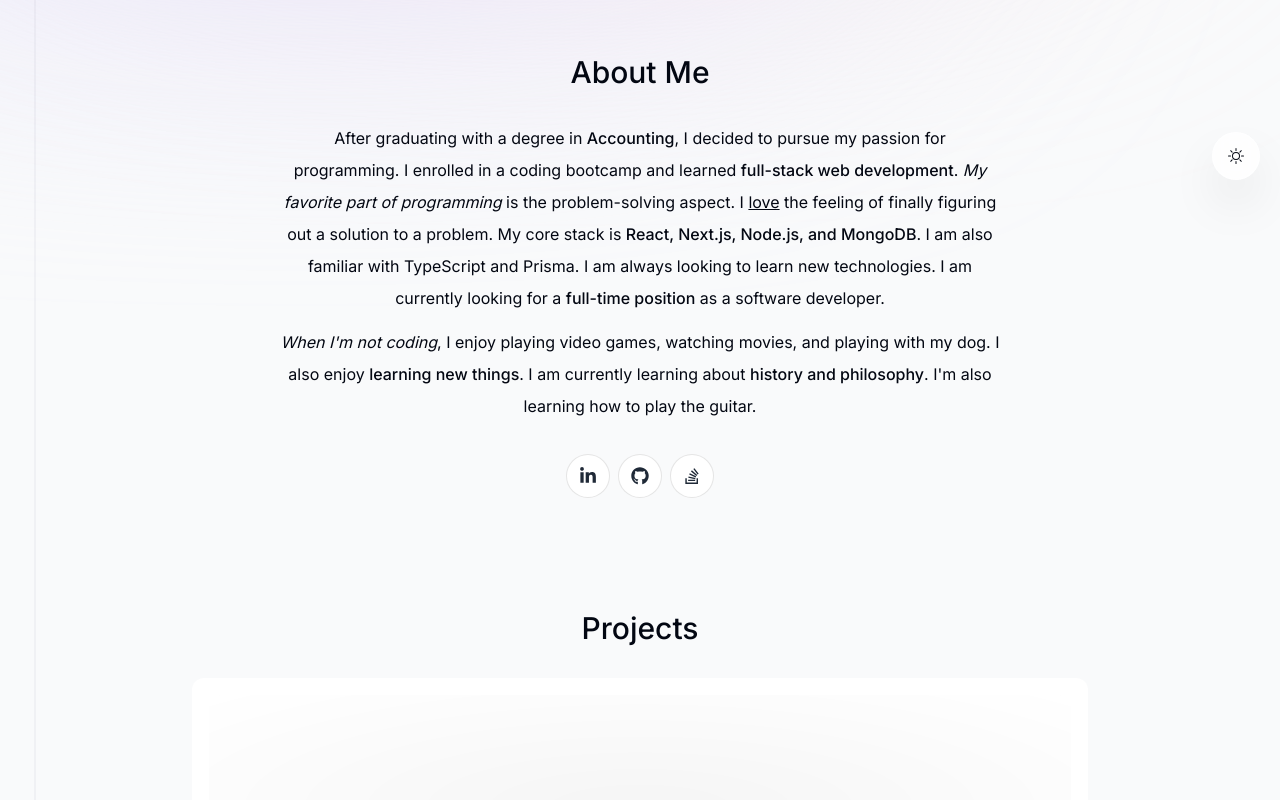
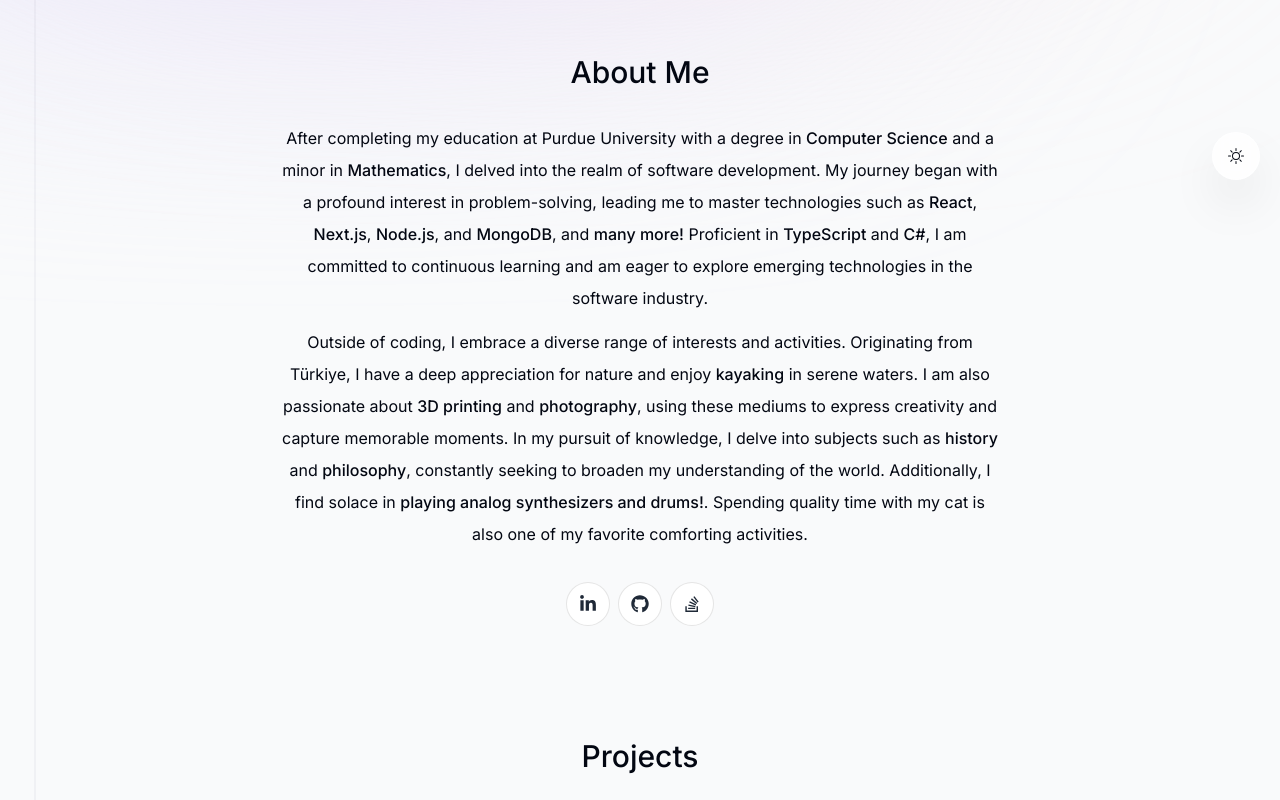
Before and after one commit to oucar/portfolio, a Next.js app: page / in a window 1280 px wide. Shown: the part 600-1400 px from the top of the page. Built offline with nearby package versions, Linux system fonts and the light colour scheme; no server answers.

Commit message:
Initial about section implementation

```diff
--- a/components/about.tsx
+++ b/components/about.tsx
@@ -38,31 +38,36 @@ export default function About() {
     >
       <SectionHeading>About me</SectionHeading>
       <p className="mb-3">
-        After graduating with a degree in{" "}
-        <span className="font-medium">Accounting</span>, I decided to pursue my
-        passion for programming. I enrolled in a coding bootcamp and learned{" "}
-        <span className="font-medium">full-stack web development</span>.{" "}
-        <span className="italic">My favorite part of programming</span> is the
-        problem-solving aspect. I <span className="underline">love</span> the
-        feeling of finally figuring out a solution to a problem. My core stack
-        is{" "}
-        <span className="font-medium">
-          React, Next.js, Node.js, and MongoDB
-        </span>
-        . I am also familiar with TypeScript and Prisma. I am always looking to
-        learn new technologies. I am currently looking for a{" "}
-        <span className="font-medium">full-time position</span> as a software
-        developer.
-      </p>
+  After completing my education at Purdue University with a degree in{" "}
+  <span className="font-medium">Computer Science</span> and a minor in{" "}
+  <span className="font-medium">Mathematics</span>, I delved into the realm of
+  software development. My journey began with a profound interest in
+  problem-solving, leading me to master technologies such as{" "}
+  <span className="font-medium">React</span>,{" "}
+  <span className="font-medium">Next.js</span>,{" "}
+  <span className="font-medium">Node.js</span>, and{" "}
+  <span className="font-medium">MongoDB</span>, {" "}
+  and <span className="font-medium">many more!</span> Proficient in{" "}
+  <span className="font-medium">TypeScript</span> and{" "}
+  <span className="font-medium">C#</span>, I am committed to continuous learning
+  and am eager to explore emerging technologies in the software industry.
+</p>
 
-      <p>
-        <span className="italic">When I'm not coding</span>, I enjoy playing
-        video games, watching movies, and playing with my dog. I also enjoy{" "}
-        <span className="font-medium">learning new things</span>. I am currently
-        learning about{" "}
-        <span className="font-medium">history and philosophy</span>. I'm also
-        learning how to play the guitar.
-      </p>
+<p>
+  Outside of coding, I embrace a diverse range of interests and activities.
+  Originating from Türkiye, I have a deep appreciation for nature and enjoy{" "}
+  <span className="font-medium">kayaking</span> in serene waters. I am also
+  passionate about <span className="font-medium">3D printing</span> and{" "}
+  <span className="font-medium">photography</span>, using these mediums to
+  express creativity and capture memorable moments. In my pursuit of knowledge,
+  I delve into subjects such as <span className="font-medium">history</span> and{" "}
+  <span className="font-medium">philosophy</span>, constantly seeking to broaden
+  my understanding of the world. Additionally, I find solace in{" "}
+  <span className="font-medium">playing analog synthesizers and drums!</span>.
+  Spending quality time with my cat is also one of my favorite comforting
+  activities.
+</p>
+
 
       <ul className="flex flex-wrap justify-center gap-2 text-lg text-gray-800 sm:mt-8">
         {socialIcons.map((socialIcon, index) => (
```
